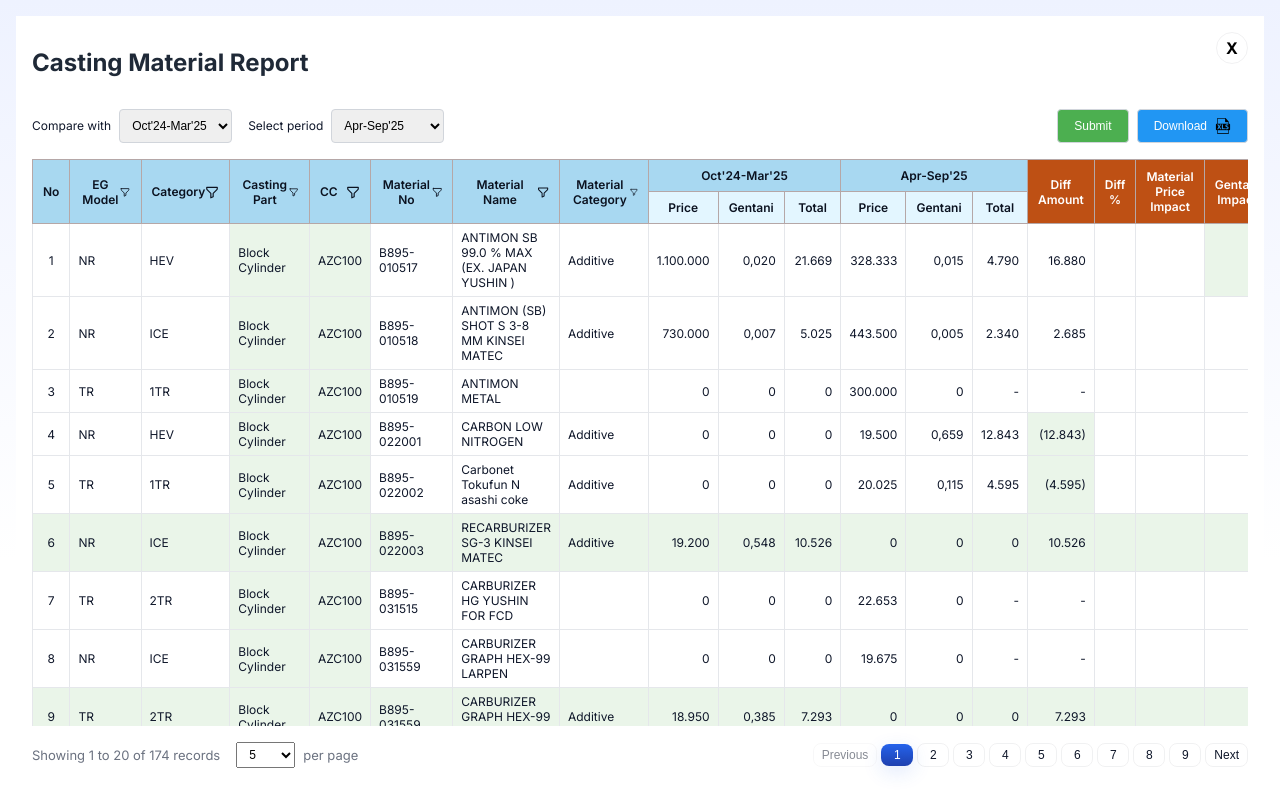
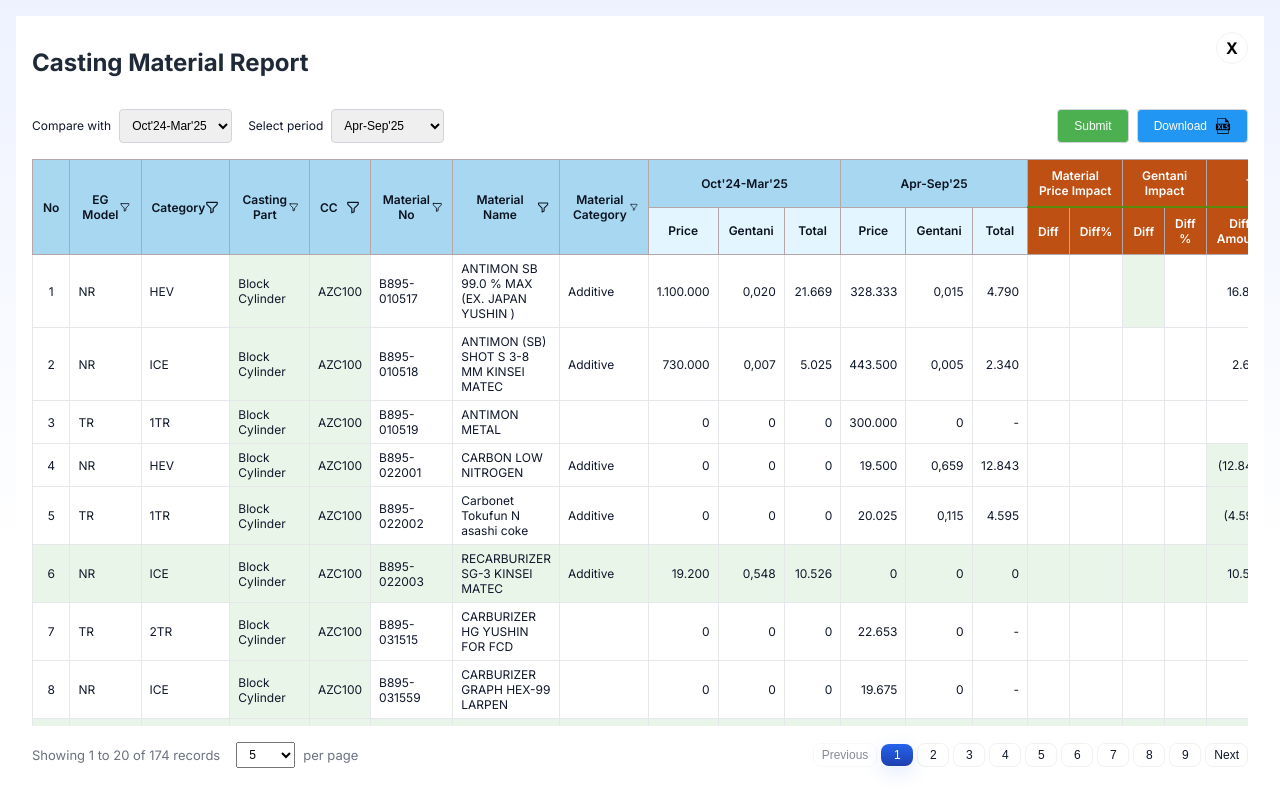
Before and after one commit to ari-fikri/finance-dashboard, a React (Vite) app: page /casting-material in a window 1280 px wide. Built offline with nearby package versions, Linux system fonts and the light colour scheme; sample sign-in values are in the browser's storage.

Commit message:
Add subcolumn for Gentani and Material Impact

```diff
--- a/src/CastingMaterialPage.jsx
+++ b/src/CastingMaterialPage.jsx
@@ -469,11 +469,10 @@ const CastingMaterialPage = () => {
               </th>
               <th colSpan="3" className="tbl-header" style={{ background: '#a8d8f1' }}>{comparisonPeriod}</th>
               <th colSpan="3" className="tbl-header" style={{ background: '#a8d8f1' }}>{selectedPeriod}</th>
-              <th rowSpan="2" className="tbl-header" style={{ background: '#be5014', color: 'white' }}>Diff Amount</th>
-              <th rowSpan="2" className="tbl-header" style={{ background: '#be5014', color: 'white' }}>Diff %</th>
-              <th rowSpan="2" className="tbl-header" style={{ background: '#be5014', color: 'white' }}>Material Price Impact</th>
-              <th rowSpan="2" className="tbl-header" style={{ background: '#be5014', color: 'white' }}>Gentani Impact</th>
-              <th rowSpan="2" className="tbl-header" style={{ background: '#bbfebb' }}>Remark</th>
+              <th colSpan="2" className="tbl-header" style={{ background: '#be5014', color: 'white', borderBottom: '2px solid #5a8a09' }}>Material Price Impact</th>
+              <th colSpan="2" className="tbl-header" style={{ background: '#be5014', color: 'white', borderBottom: '2px solid #5a8a09' }}>Gentani Impact</th>
+              <th colSpan="2" className="tbl-header" style={{ background: '#be5014', color: 'white', borderBottom: '2px solid #5a8a09' }}>Total</th>
+              <th rowSpan="2" className="tbl-header" style={{ background: '#be5014', color: 'white' }}>Remark</th>
             </tr>
             <tr style={{ borderBottom: "1px solid #d1d5db" }}>
               <th className="tbl-header" style={{ background: '#e3f6ff' }}>Price</th>
@@ -482,6 +481,12 @@ const CastingMaterialPage = () => {
               <th className="tbl-header" style={{ background: '#e3f6ff' }}>Price</th>
               <th className="tbl-header" style={{ background: '#e3f6ff' }}>Gentani</th>
               <th className="tbl-header" style={{ background: '#e3f6ff' }}>Total</th>
+              <th className="tbl-header" style={{ background: '#be5014', color: 'white' }}>Diff</th>
+              <th className="tbl-header" style={{ background: '#be5014', color: 'white' }}>Diff%</th>
+              <th className="tbl-header" style={{ background: '#be5014', color: 'white' }}>Diff</th>
+              <th className="tbl-header" style={{ background: '#be5014', color: 'white' }}>Diff %</th>
+              <th className="tbl-header" style={{ background: '#be5014', color: 'white' }}>Diff Amount</th>
+              <th className="tbl-header" style={{ background: '#be5014', color: 'white' }}>Diff %</th>
             </tr>
           </thead>
           <tbody>
@@ -511,10 +516,12 @@ const CastingMaterialPage = () => {
                   <td className="td-default" style={rightCellStyle}>{formatValue(row[selectedPeriod]?.[0])}</td>
                   <td className="td-default" style={rightCellStyle}>{formatValue(row[selectedPeriod]?.[1])}</td>
                   <td className="td-default" style={rightCellStyle}>{formatValue(row[selectedPeriod]?.[2])}</td>
+                  <td className="td-default" style={cellStyle}>{getCleanValue(row['Material Price Impact'])}</td>
+                  <td className="td-default" style={rightCellStyle}></td>
+                  <td className="td-default" style={{...cellStyle, ...gentaniImpactStyle}}>{getCleanValue(row['Gentani Impact'])}</td>
+                  <td className="td-default" style={rightCellStyle}></td>
                   <td className="td-default" style={{...rightCellStyle, ...diffAmountStyle}}>{formatValue(row['Diff Amount'])}</td>
                   <td className="td-default" style={rightCellStyle}>{getCleanValue(row['Diff %'])}</td>
-                  <td className="td-default" style={cellStyle}>{getCleanValue(row['Material Price Impact'])}</td>
-                  <td className="td-default" style={{...cellStyle, ...gentaniImpactStyle}}>{getCleanValue(row['Gentani Impact'])}</td>
                   <td className="td-default" style={cellStyle}>{remark}</td>
                 </tr>
               );
```
